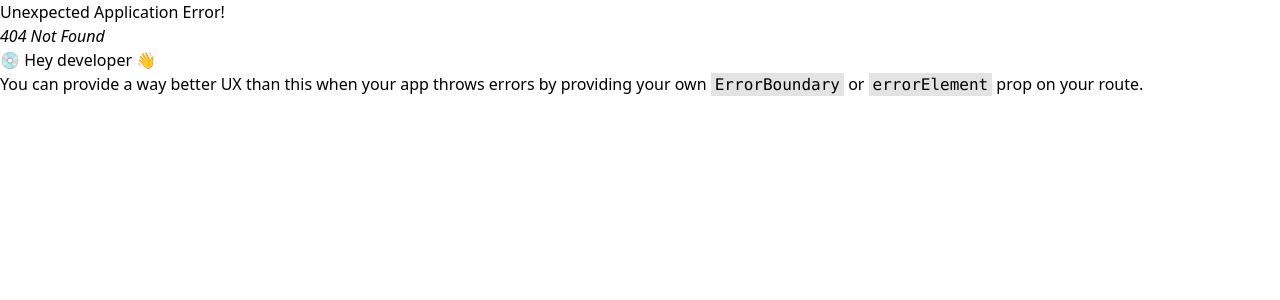
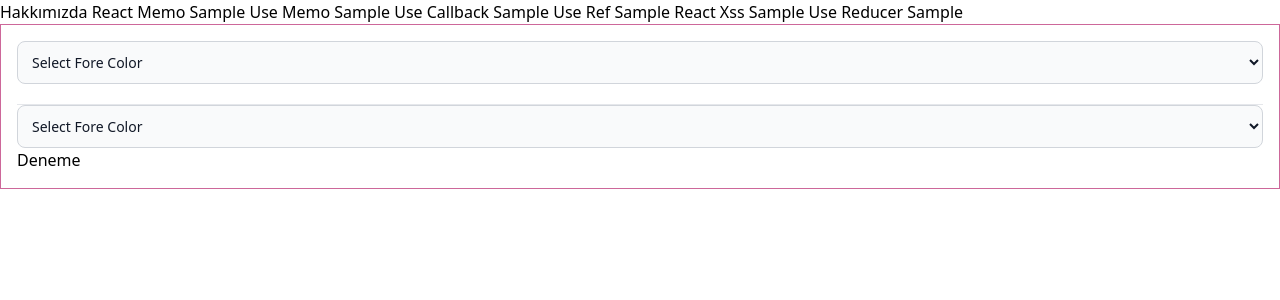
Before and after one commit to neominalsolutions/linktera-webpack-app, a React app: page /useReducer in a window 1280 px wide. Before the commit this address had no page. Shown: the top 300 px of the page. Built offline with nearby package versions, Linux system fonts and the light colour scheme.

Commit message:
ThemeReducer

```diff
--- a/src/App.tsx
+++ b/src/App.tsx
@@ -10,7 +10,8 @@ function App() {
 				<Link to="/useMemo">Use Memo Sample</Link>{' '}
 				<Link to="/useCallback">Use Callback Sample</Link>{' '}
 				<Link to="/useRef">Use Ref Sample</Link>{' '}
-				<Link to="/reactXss">React Xss Sample</Link>
+				<Link to="/reactXss">React Xss Sample</Link>{' '}
+				<Link to="/useReducer">Use Reducer Sample</Link>
 			</nav>
 			<main className="alert">
 				<Outlet />
--- a/src/index.tsx
+++ b/src/index.tsx
@@ -9,6 +9,7 @@ import UseMemoSample from './pages/useMemo/UseMemoSample';
 import UseCallBackSample from './pages/useCallback/UseCallBackSample';
 import UseRefSample from './pages/useRef/UserRefSample';
 import ReactXSSSample from './pages/reactXSS/ReactXSSSample';
+import UseReducerSample from './pages/useReducer/UseReducerSample';
 
 const router = createBrowserRouter([
 	{
@@ -39,6 +40,10 @@ const router = createBrowserRouter([
 				path: '/reactXSS',
 				Component: ReactXSSSample,
 			},
+			{
+				path:'/useReducer',
+				Component: UseReducerSample
+			}
 		],
 	},
 ]);
--- /dev/null
+++ b/src/pages/useReducer/ThemeReducer.ts
@@ -0,0 +1,37 @@
+// Component içerisinde merkezi bir state yönetim yapmak istersek Local State Management için UseReducer Hook kulllanabiliriz.
+// Component Domdan çıktığında veya sayfa değiştirdiğimizde local bir state olması sebebi ile state initial state dönücek.
+
+export type ThemeState = {
+	foreColor: string;
+	bgColor: string;
+};
+
+export enum ThemeActionTypes {
+	'THEME_FORECOLOR',
+	'THEME_BACKCOLOR',
+}
+
+export type ThemeAction = {
+	type: ThemeActionTypes;
+	payload: ThemeState; // Kullanıcının component ile etkileşimi sonucunda reducer'a gönderilen değer.
+};
+
+// State değişikliklerini yapmak için bir reducer tanımı yapıyoruz.
+
+function ThemeReducer(state: ThemeState, action: ThemeAction) {
+	switch (action.type) {
+		case ThemeActionTypes.THEME_FORECOLOR:
+			// state güncelleme logic kod
+			state.foreColor = action.payload.foreColor;
+			break;
+		case ThemeActionTypes.THEME_BACKCOLOR:
+			state.bgColor = action.payload.bgColor;
+			break;
+		default:
+			break;
+	}
+
+	return { ...state }; // state güncel değerini return ettik.
+}
+
+export default ThemeReducer;
--- /dev/null
+++ b/src/pages/useReducer/UseReducerSample.tsx
@@ -0,0 +1,69 @@
+import React, { useReducer } from 'react';
+import ThemeReducer, { ThemeActionTypes, ThemeState } from './ThemeReducer';
+// state değişiken readOnly güncel state erişimizi sağlar
+// dispatch ise state değişikliklerini yönetmek için kullanılan bir function.
+function UseReducerSample() {
+	// her bir omponente giridliğinde state initial state üzerinden tekrardan çalışır.
+	const initialState: ThemeState = {
+		foreColor: 'black',
+		bgColor: 'white',
+	};
+
+	const [state, dispatch] = useReducer(ThemeReducer, initialState);
+
+	const onForeColorSelect = (e: any) => {
+		console.log('e-fore', e);
+		dispatch({
+			type: ThemeActionTypes.THEME_FORECOLOR,
+			payload: { bgColor: state.bgColor, foreColor: e.target.value },
+		});
+	};
+
+	const onBackColorSelect = (e: any) => {
+		console.log('e-back', e);
+		dispatch({
+			type: ThemeActionTypes.THEME_BACKCOLOR,
+			payload: { bgColor: e.target.value, foreColor: state.foreColor },
+		});
+	};
+
+	return (
+		<>
+			<div
+				style={{
+					color: state.foreColor,
+					backgroundColor: state.bgColor,
+					padding: '1rem',
+				}}
+			>
+				<select
+					defaultValue="-1"
+					className="bg-gray-50 border border-gray-300 text-gray-900 text-sm rounded-lg focus:ring-blue-500 focus:border-blue-500 block w-full p-2.5 dark:bg-gray-700 dark:border-gray-600 dark:placeholder-gray-400 dark:text-white dark:focus:ring-blue-500 dark:focus:border-blue-500 mb-5"
+					onChange={onForeColorSelect}
+				>
+					<option value="-1" disabled>
+						Select Fore Color
+					</option>
+					<option value="orange">Orange</option>
+					<option value="purple">Purple</option>
+					<option value="yellow">Yellow</option>
+				</select>
+				<hr></hr>
+				<select
+					defaultValue="-1"
+					className="bg-gray-50 border border-gray-300 text-gray-900 text-sm rounded-lg focus:ring-blue-500 focus:border-blue-500 block w-full p-2.5 dark:bg-gray-700 dark:border-gray-600 dark:placeholder-gray-400 dark:text-white dark:focus:ring-blue-500 dark:focus:border-blue-500"
+					onChange={onBackColorSelect}
+				>
+					<option value="-1" disabled>
+						Select Fore Color
+					</option>
+					<option value="darkblue">Blue</option>
+					<option value="darkgreen">Green</option>
+					<option value="darkgray">Gray</option>
+				</select>
+				<p>Deneme</p>
+			</div>
+		</>
+	);
+}
+export default UseReducerSample;
--- a/src/style.scss
+++ b/src/style.scss
@@ -2,9 +2,16 @@
 @import "tailwindcss/components";
 @import "tailwindcss/utilities";
 
+
+select {
+  border:1px solid blue;
+  margin-right: 5px;
+}
+
+
 input[type='text'] {
   border:1px solid blue;
-    margin-right: 5px;
+  margin-right: 5px;
 }
 
 button {
```
